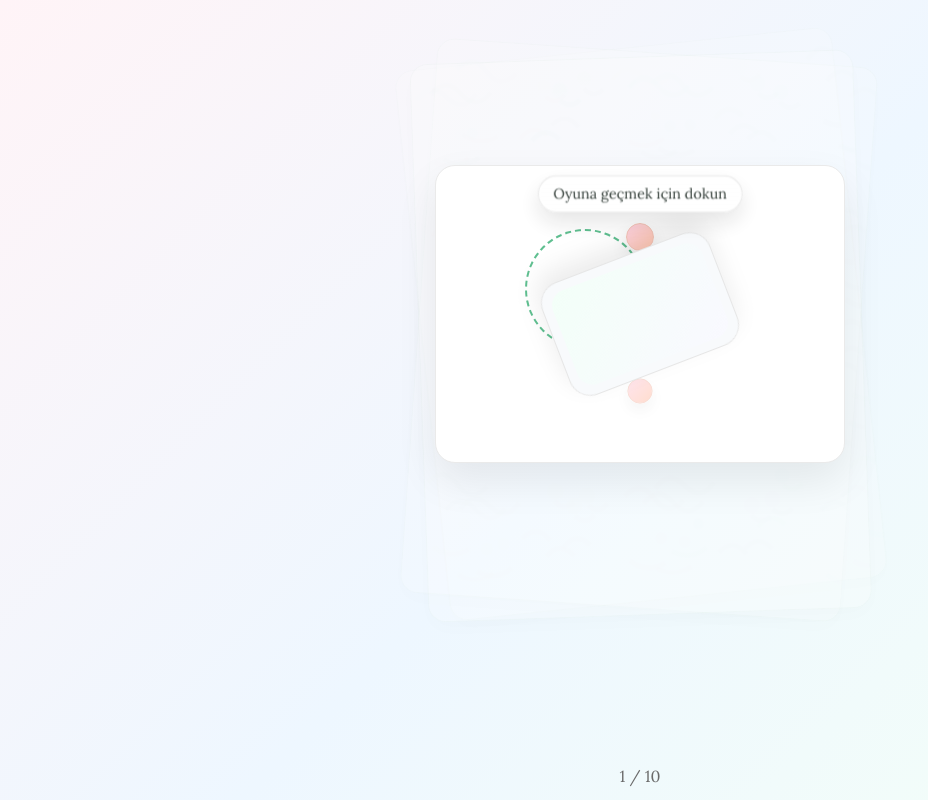
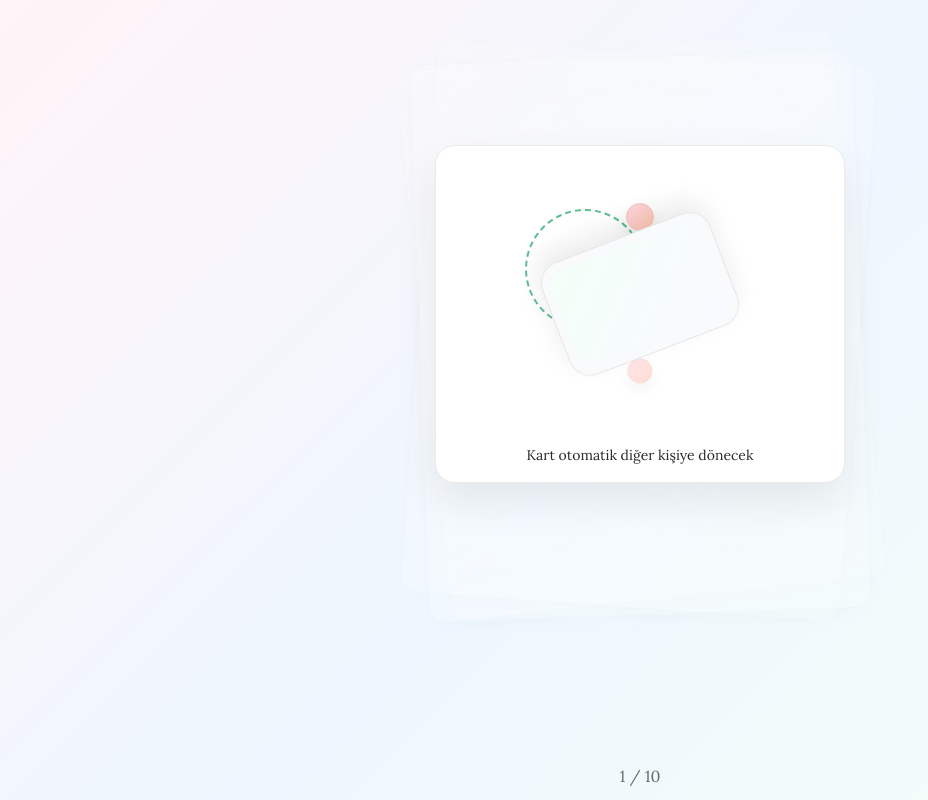
Before and after one commit to ilhanberkyt-collab/bi2flort-oyun, a plain HTML site: page index.html in a window 1280 px wide. Shown: the whole page, without its empty margins (0-928 px from the left). Drawn offline with Linux system fonts and the light colour scheme.

Commit message:
Update index.html

```diff
--- a/index.html
+++ b/index.html
@@ -88,10 +88,7 @@
     .intro .slides { position:relative; height: 260px; z-index:1; }
     .slide { position:absolute; inset:0; opacity:0; transform: translateY(8px) scale(.98); transition: opacity .4s ease, transform .4s ease; display:grid; place-items:center; gap:10px; padding:8px; }
     .slide.show { opacity:1; transform: translateY(0) scale(1); }
-
-    /* Ek: Tap label */
-    .tapLabel { position:absolute; top:10px; left:50%; transform:translateX(-50%); z-index:10; pointer-events:none; font-size:14px; color:#1f2b25; background: linear-gradient(180deg, rgba(255,255,255,.92), rgba(255,255,255,.82)); border:1px solid #e8e8e8; padding:8px 14px; border-radius:999px; box-shadow:0 10px 24px rgba(0,0,0,.12), inset 0 0 0 1px rgba(255,255,255,.5); backdrop-filter: blur(6px); animation: tapblink 2.2s ease-in-out infinite; }
-    @keyframes tapblink { 0%,100%{opacity:.8; transform:translateX(-50%) scale(1);} 50%{opacity:1; transform:translateX(-50%) scale(1.05);} }
+    .captionText { text-align:center; margin-top: 8px; font-size: 14px; color: #2a2a2a; }
 
     /* ——— S1: Dokun & Flip ——— */
     .scene { position: relative; width: 230px; height: 170px; }
@@ -158,7 +155,7 @@
     .pip.on { background: var(--accent); box-shadow: 0 4px 10px rgba(95,191,144,.35); }
 
     /* Yazısızlaştırma */
-    .intro .slide p, .intro .hint { display:none !important; }
+    .intro .hint { display:none !important; }
 
     /* ——— Bitiş Ekranı / Timeline ——— */
     .end { width: var(--card-w); max-width: var(--card-w); background: transparent; border: 0; box-shadow: none; padding: 6px 4px; text-align: left; display: block; }
@@ -204,7 +201,7 @@
       <!-- YAZISIZ, ZENGİN ANİMASYONLU TUTORIAL -->
       <div class="intro" id="intro" role="button" aria-label="Oyunu anlatım. Dokununca oyuna geçer." tabindex="0">
         <div class="panel">
-          <div class="tapLabel" aria-hidden="true">Oyuna geçmek için dokun</div>
+
           <div class="slides">
             <!-- S1: Tap & Flip -->
             <div class="slide s1 show">
@@ -213,6 +210,7 @@
                   <div class="screen">
                     <div class="card3d">
                       <div class="face front"></div>
+
                       <div class="face backf"></div>
                     </div>
                   </div>
@@ -250,6 +248,7 @@
               </div>
             </div>
           </div>
+          <div class="captionText" id="introCaption">Bi' sonraki kartı görmek için karta tıkla</div>
         </div>
       </div>
 
@@ -382,6 +381,7 @@
     const tutorial = document.getElementById('tutorial');
     const tutHint = document.getElementById('tutHint');
     const intro = document.getElementById('intro');
+    const introCaption = document.getElementById('introCaption');
 
     function randInt(max){
       if (window.crypto && window.crypto.getRandomValues) {
@@ -531,6 +531,7 @@
     // ——— Inline tutorial ipuçları (üst bar - gizli ama kalsın) ———
     let tIdx = 0; let tTimer;
     const TIPS = [ 'Telefona sırayla dokunun; kart açılır.', 'Her kartta sahne 180° döner; karşı taraf düz okur.', 'Her oyunda rastgele 10 kart gelir. Bittiğinde indirim sürprizi!' ];
+    const CAPTIONS = [ "Bi' sonraki kartı görmek için karta tıkla", "Kart otomatik diğer kişiye dönecek", "10 özel denemen var" ];
     function runStepper(){ if (!tutHint) return; tutHint.textContent = TIPS[tIdx]; clearTimeout(tTimer); tTimer = setTimeout(() => { tIdx = (tIdx + 1) % TIPS.length; runStepper(); }, 2600); }
 
     // ——— Tutorial animasyon kontrol ———
@@ -539,6 +540,7 @@
     function startIntro(){
       slides = Array.from(document.querySelectorAll('#intro .slide'));
       introIdx = 0; showSlide(introIdx);
+      if (introCaption) introCaption.textContent = CAPTIONS[0];
       // S2 avatar highlight döngüsü
       const avatars = document.getElementById('avatars');
       let avTop = true;
@@ -549,7 +551,8 @@
       clearTimeout(introTimer); introTimer = setTimeout(cycleIntro, 3000);
     }
     function stopIntro(){ clearTimeout(introTimer); }
-    function cycleIntro(){ if (!tutOpen) return; introIdx = (introIdx + 1) % 3; showSlide(introIdx); introTimer = setTimeout(cycleIntro, 3200); }
+    function cycleIntro(){ if (!tutOpen) return; introIdx = (introIdx + 1) % 3; showSlide(introIdx);
+      if (introCaption) introCaption.textContent = CAPTIONS[introIdx]; introTimer = setTimeout(cycleIntro, 3200); }
 
     // Etkileşimler
     card.addEventListener('click', next);
```
